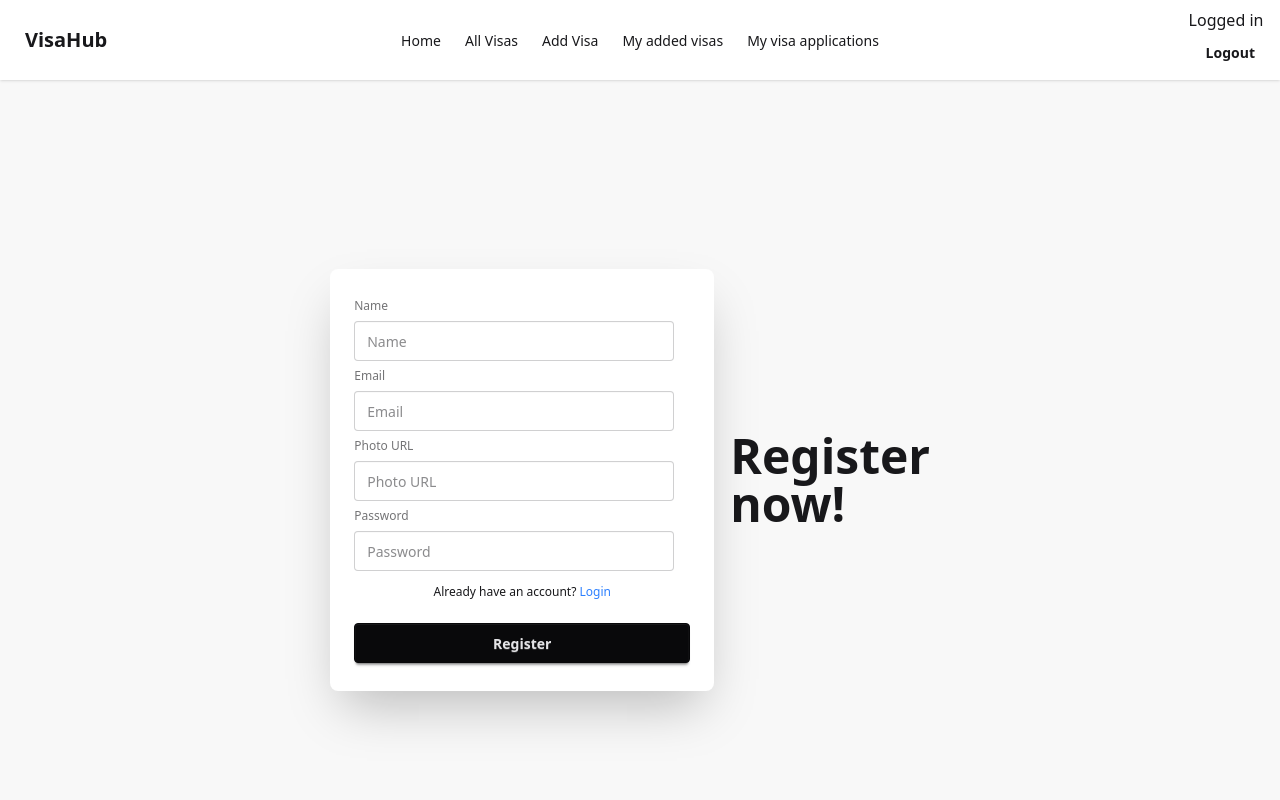
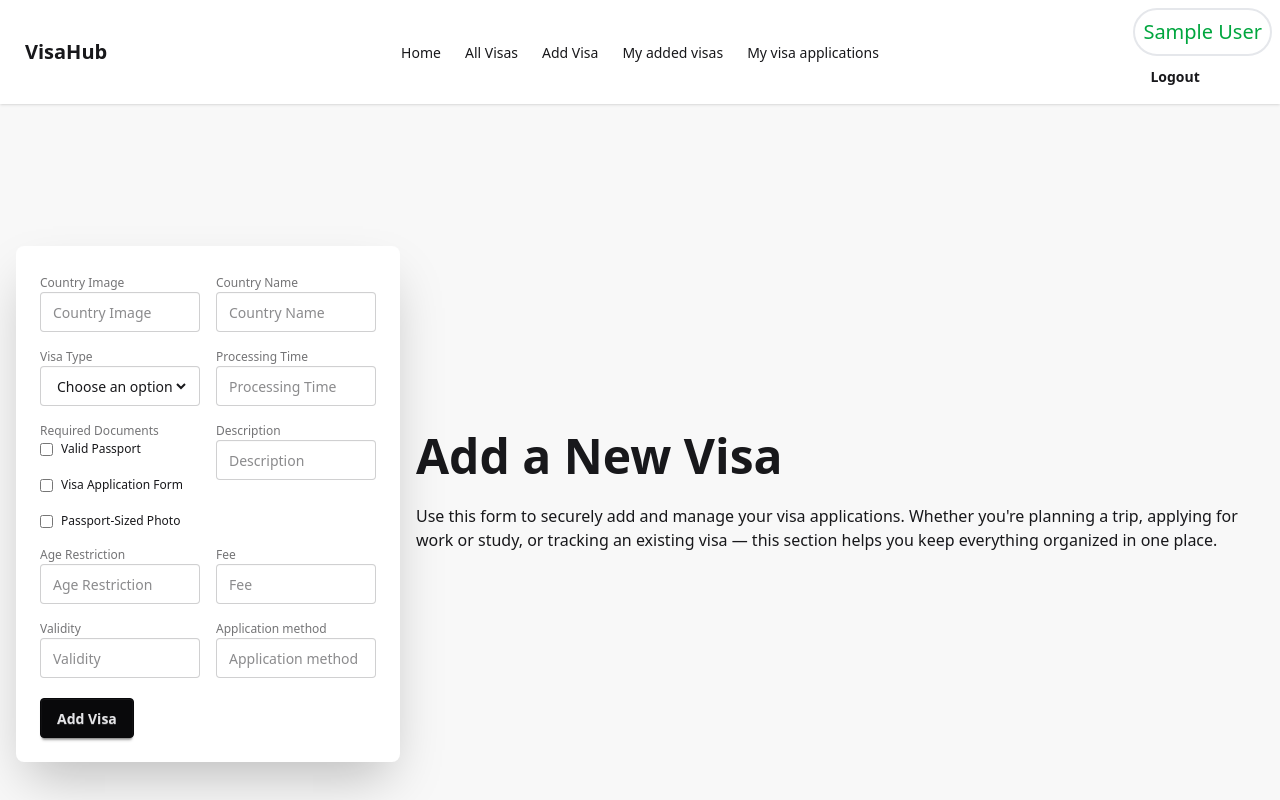
Before and after one commit to mtowfiq/visa-navigator-client, a React (Vite) app: page /addvisa in a window 1280 px wide. Before the commit this address led to /authentication/register. Shown: the top 800 px of the page. Built offline with nearby package versions, Linux system fonts and the light colour scheme; no server answers; sample sign-in values are in the browser's storage.

Commit message:
Added post functionality

```diff
--- a/package.json
+++ b/package.json
@@ -19,7 +19,7 @@
     "react-dom": "^19.1.0",
     "react-router-dom": "^7.7.1",
     "sort-by": "^1.2.0",
-    "sweetalert2": "^11.22.2",
+    "sweetalert2": "^11.22.4",
     "tailwindcss": "^4.1.11"
   },
   "devDependencies": {
--- a/src/Components/Navbar.jsx
+++ b/src/Components/Navbar.jsx
@@ -15,6 +15,8 @@ const Navbar = () => {
       console.log(error.message)
     })
   }
+
+  // console.log(user)
   return (
     <div className="navbar bg-base-100 shadow-sm">
   <div className="navbar-start">
@@ -32,7 +34,7 @@ const Navbar = () => {
   <div className="navbar-end">
     {
       user? (<div>
-        Logged in <br />
+        <h2 className="text-green-600 font-medium text-xl border-2 border-gray-200 p-2 rounded-3xl">{user.displayName} </h2>
         <button className="btn btn-ghost" onClick={handleLogout}>Logout</button>
       </div>) : (<div>
           <Link to='/authentication/register' className="btn">Registser</Link>
--- a/src/Pages/AddVisa.jsx
+++ b/src/Pages/AddVisa.jsx
@@ -1,10 +1,90 @@
-import React from "react";
+import React, { useContext, useState } from "react";
+import { AuthContext } from "../Providers/AuthProvider";
+import Swal from "sweetalert2";
 
 const AddVisa = () => {
+  const { user } = useContext(AuthContext);
+  const [visaType, setVisaType] = useState("");
+  const [error, setError] = useState("");
+  const [documents, setDocuments] = useState([]);
 
-    const handleAddVisa = e =>{
-        e.preventDefault()
+  const handleCheckBoxChange = (e) => {
+    const { value, checked } = e.target;
+    if (checked) {
+      setDocuments([...documents, value]);
+    } else {
+      setDocuments(documents.filter((doc) => doc != value));
     }
+  };
+
+  const handleAddVisa = (e) => {
+    e.preventDefault();
+    setError("");
+
+    const image = e.target.image.value;
+    const name = e.target.name.value;
+    if (visaType === "") {
+      setError("Please select a visa type option");
+      return;
+    }
+    const visaT = visaType;
+    const processingTime = e.target.processingTime.value;
+    const requiredDocuments = documents;
+    const description = e.target.description.value;
+    const age = e.target.age.value;
+    const fee = e.target.fee.value;
+    const validity = e.target.validity.value;
+    const appMethod = e.target.appMethod.value;
+    const email = user?.email;
+    console.log(
+      image,
+      name,
+      visaT,
+      processingTime,
+      requiredDocuments,
+      description,
+      age,
+      fee,
+      validity,
+      appMethod,
+      email
+    );
+
+    const visaInfo = {
+      image,
+      name,
+      visaT,
+      processingTime,
+      requiredDocuments,
+      description,
+      age,
+      fee,
+      validity,
+      appMethod,
+      email,
+    };
+
+    fetch("http://localhost:5000/visas", {
+      method: "POST",
+      headers: {
+        "content-type": "application/json",
+      },
+      body: JSON.stringify(visaInfo),
+    })
+      .then((res) => res.json())
+      .then((data) => {
+        console.log(data);
+        if (data.insertedId) {
+          Swal.fire({
+            title: "Success",
+            text: "Your visa has been added",
+            icon: "success",
+          });
+        }
+        e.target.reset()
+      })
+      .catch((err) => console.log(err.message));
+  };
 
   return (
     <div className="hero bg-base-200 min-h-screen">
@@ -24,45 +104,127 @@ const AddVisa = () => {
               <fieldset className="grid md:grid-cols-2 gap-4 fieldset">
                 <div>
                   <label className="label">Country Image</label>
-                    <input type="text" className="input" placeholder="Country Image" />
+                  <input
+                    type="text"
+                    name="image"
+                    className="input"
+                    placeholder="Country Image"
+                  />
                 </div>
                 <div>
                   <label className="label">Country Name</label>
-                    <input type="text" className="input" placeholder="Country Name" />
+                  <input
+                    type="text"
+                    name="name"
+                    className="input"
+                    placeholder="Country Name"
+                  />
                 </div>
                 <div>
                   <label className="label">Visa Type</label>
-                    <input type="text" className="input" placeholder="Visa Type" />
+                  <div className="input">
+                    <select onChange={(e) => setVisaType(e.target.value)}>
+                      <option value="">Choose an option</option>
+                      <option value="Tourist Visa">Tourist Visa</option>
+                      <option value="Student Visa">Student Visa</option>
+                      <option value="Official Visa">Official Visa</option>
+                    </select>
+                  </div>
                 </div>
                 <div>
                   <label className="label">Processing Time</label>
-                    <input type="text" className="input" placeholder="Processing Time" />
+                  <input
+                    type="text"
+                    name="processingTime"
+                    className="input"
+                    placeholder="Processing Time"
+                  />
                 </div>
                 <div>
                   <label className="label">Required Documents</label>
-                    <input type="text" className="input" placeholder="Required Documents" />
+                  <div>
+                    <label className="flex items-center gap-2">
+                      <input
+                        type="checkbox"
+                        value="Valid Passport"
+                        onChange={handleCheckBoxChange}
+                      />{" "}
+                      Valid Passport
+                    </label>
+                    <br />
+                    <label className="flex items-center gap-2">
+                      <input
+                        type="checkbox"
+                        value="Visa Application Form"
+                        onChange={handleCheckBoxChange}
+                      />{" "}
+                      Visa Application Form
+                    </label>
+
+                    <br />
+                    <label className="flex items-center gap-2">
+                      <input
+                        type="checkbox"
+                        value="Passport-Sized Photo"
+                        onChange={handleCheckBoxChange}
+                      />{" "}
+                      Passport-Sized Photo
+                    </label>
+                  </div>
                 </div>
                 <div>
                   <label className="label">Description</label>
-                    <input type="text" className="input" placeholder="Description" />
+                  <input
+                    type="text"
+                    name="description"
+                    className="input"
+                    placeholder="Description"
+                  />
                 </div>
                 <div>
                   <label className="label">Age Restriction</label>
-                    <input type="text" className="input" placeholder="Age Restriction" />
+                  <input
+                    type="number"
+                    name="age"
+                    className="input"
+                    placeholder="Age Restriction"
+                  />
                 </div>
                 <div>
                   <label className="label">Fee</label>
-                    <input type="text" className="input" placeholder="Fee" />
+                  <input
+                    type="number"
+                    name="fee"
+                    className="input"
+                    placeholder="Fee"
+                  />
                 </div>
                 <div>
                   <label className="label">Validity</label>
-                    <input type="text" className="input" placeholder="Validity" />
+                  <input
+                    type="text"
+                    name="validity"
+                    className="input"
+                    placeholder="Validity"
+                  />
                 </div>
                 <div>
                   <label className="label">Application method</label>
-                    <input type="text" className="input" placeholder="Application method" />
+                  <input
+                    type="text"
+                    name="appMethod"
+                    className="input"
+                    placeholder="Application method"
+                  />
                 </div>
               </fieldset>
+              <div>
+                {error && (
+                  <p className="text-center text-red-600 text-xl my-2">
+                    {error}
+                  </p>
+                )}
+              </div>
               <button className="btn btn-neutral mt-4">Add Visa</button>
             </form>
           </div>
--- a/src/Pages/Register.jsx
+++ b/src/Pages/Register.jsx
@@ -4,7 +4,7 @@ import Swal from 'sweetalert2'
 import { Link } from "react-router-dom";
 
 const Register = () => {
-  const {createUser} = useContext(AuthContext)
+  const {createUser, updateUserProfile, setUser} = useContext(AuthContext)
   const [error, setError] = useState("")
 
   const handleRegister = (e) => {
@@ -41,6 +41,14 @@ const Register = () => {
         createUser(email, password)
         .then(result =>{
           console.log(result.user)
+          setUser(result.user)
+          updateUserProfile({displayName: name, photoURL: photo})
+          .then(() =>{
+            console.log("Profile updated with name and photo")
+          })
+          .catch(err =>{
+            console.log(err.message)
+          })
           setError("")
           e.target.reset()
         })
--- a/src/Providers/AuthProvider.jsx
+++ b/src/Providers/AuthProvider.jsx
@@ -1,6 +1,6 @@
 import React, { createContext, useEffect, useState } from 'react';
 import { auth } from '../Firebase/Firebase.init';
-import { createUserWithEmailAndPassword, onAuthStateChanged, signInWithEmailAndPassword, signOut } from 'firebase/auth';
+import { createUserWithEmailAndPassword, onAuthStateChanged, signInWithEmailAndPassword, signOut, updateProfile } from 'firebase/auth';
 
 export const AuthContext = createContext(null)
 
@@ -24,6 +24,11 @@ const AuthProvider = ({children}) => {
         return signOut(auth)
     }
 
+    const updateUserProfile = (updatedData) =>{
+        setLoading(true)
+        return updateProfile(auth.currentUser, updatedData)
+    }
+
     useEffect(() =>{
         const unsubscribe = onAuthStateChanged(auth, (currentUser) =>{
             setUser(currentUser)
@@ -39,8 +44,10 @@ const AuthProvider = ({children}) => {
         loading,
         createUser,
         signInUser,
-        signOutUser
+        signOutUser,
+        updateUserProfile
     }
+
     return (
         <div>
             <AuthContext.Provider value={authInfo}>
--- a/src/Router/PrivateRoute.jsx
+++ b/src/Router/PrivateRoute.jsx
@@ -6,7 +6,7 @@ const PrivateRoute = ({children}) => {
 
     const {loading, user} = useContext(AuthContext)
     if(loading){
-        <span className="loading loading-bars loading-xl"></span>
+        return <span className="loading loading-bars loading-xl"></span>
     }
 
     if(user){
--- a/src/Router/router.jsx
+++ b/src/Router/router.jsx
@@ -40,6 +40,10 @@ const router = createBrowserRouter([
       },
       ]
   },
+  {
+    path: "*",
+    element: <h2>Error</h2>
+  }
 ]
 );
 
```
Also changed, not shown: 1 other file (tests, documents, lock files or other folders). Lines whose indentation alone changed are shown as unchanged.
